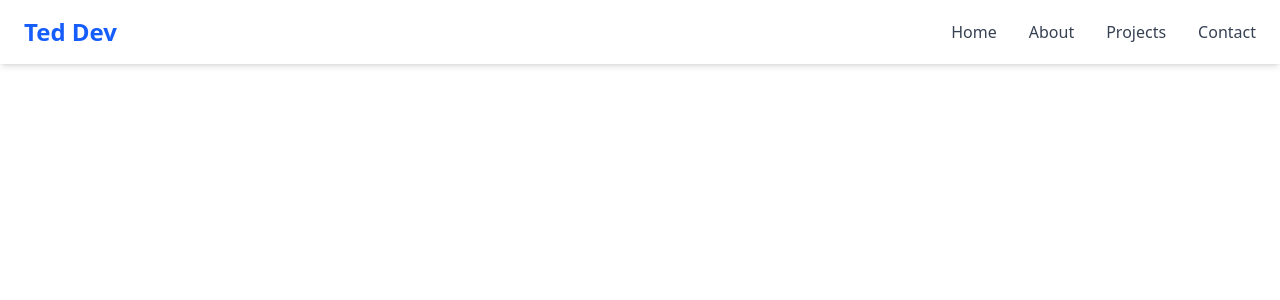
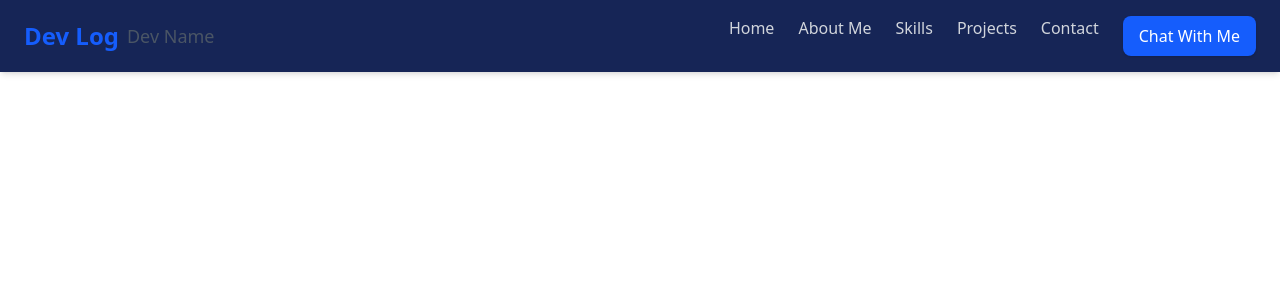
Before and after one commit to emmanuel-niyonsaba/my-protfolio, a React (Vite) app in the folder my-protfolio/: page / in a window 1280 px wide. Shown: the top 300 px of the page. Built offline with nearby package versions, Linux system fonts and the light colour scheme.

Commit message:
done with navbar templete

```diff
--- a/my-protfolio/src/pages/Navbar.jsx
+++ b/my-protfolio/src/pages/Navbar.jsx
@@ -1,61 +1,28 @@
-import { useState } from "react";
+const Navbar = () => {
+  return (
+    <nav className="fixed top-0 left-0 w-full bg-blue-950 shadow-md z-50">
+      <div className="max-w-7xl mx-auto flex justify-between items-center px-6 py-4">
 
-const Navbar = () => {
-  const [isOpen, setIsOpen] = useState(false);
+        {/* Logo / Name */}
+        <div className="flex items-center gap-2">
+          <h1 className="text-2xl font-bold text-blue-600">Dev Log</h1>
+          <h2 className="text-gray-600 text-lg">Dev Name</h2>
+        </div>
 
-  const links = [
-    { name: "Home", href: "#home" },
-    { name: "About", href: "#about" },
-    { name: "Projects", href: "#projects" },
-    { name: "Contact", href: "#contact" },
-  ];
-
-  return (
-    <nav className="fixed w-full bg-white shadow-md z-50">
-      <div className="max-w-7xl mx-auto px-6 py-4 flex justify-between items-center">
-
-        {/* Logo */}
-        <h1 className="text-2xl font-bold text-blue-600">Ted Dev</h1>
-
-        {/* Desktop Menu */}
-        <ul className="hidden md:flex space-x-8 text-gray-700 font-medium">
-          {links.map((link) => (
-            <li key={link.name}>
-              <a
-                href={link.href}
-                className="hover:text-blue-600 transition-colors duration-200"
-              >
-                {link.name}
-              </a>
-            </li>
-          ))}
+        {/* Navigation Links */}
+        <ul className="hidden md:flex gap-6 text-gray-300 font-medium">
+          <li className="hover:text-blue-600 transition-colors cursor-pointer">Home</li>
+          <li className="hover:text-blue-600 transition-colors cursor-pointer">About Me</li>
+          <li className="hover:text-blue-600 transition-colors cursor-pointer">Skills</li>
+          <li className="hover:text-blue-600 transition-colors cursor-pointer">Projects</li>
+          <li className="hover:text-blue-600 transition-colors cursor-pointer">Contact</li>
+          <li>
+            <button className="px-4 py-2 bg-blue-600 text-white rounded-lg shadow hover:bg-blue-700 transition">
+              Chat With Me
+            </button>
+          </li>
         </ul>
-
-        {/* Mobile Hamburger Button */}
-        <button
-          onClick={() => setIsOpen(!isOpen)}
-          className="md:hidden text-gray-700 text-3xl focus:outline-none"
-        >
-          {isOpen ? "✕" : "☰"}
-        </button>
       </div>
-
-      {/* Mobile Dropdown Menu */}
-      {isOpen && (
-        <ul className="md:hidden bg-white shadow-md px-6 py-4 space-y-4">
-          {links.map((link) => (
-            <li key={link.name}>
-              <a
-                href={link.href}
-                onClick={() => setIsOpen(false)}
-                className="block text-gray-700 font-medium hover:text-blue-600 transition-colors duration-200"
-              >
-                {link.name}
-              </a>
-            </li>
-          ))}
-        </ul>
-      )}
     </nav>
   );
 };
```
